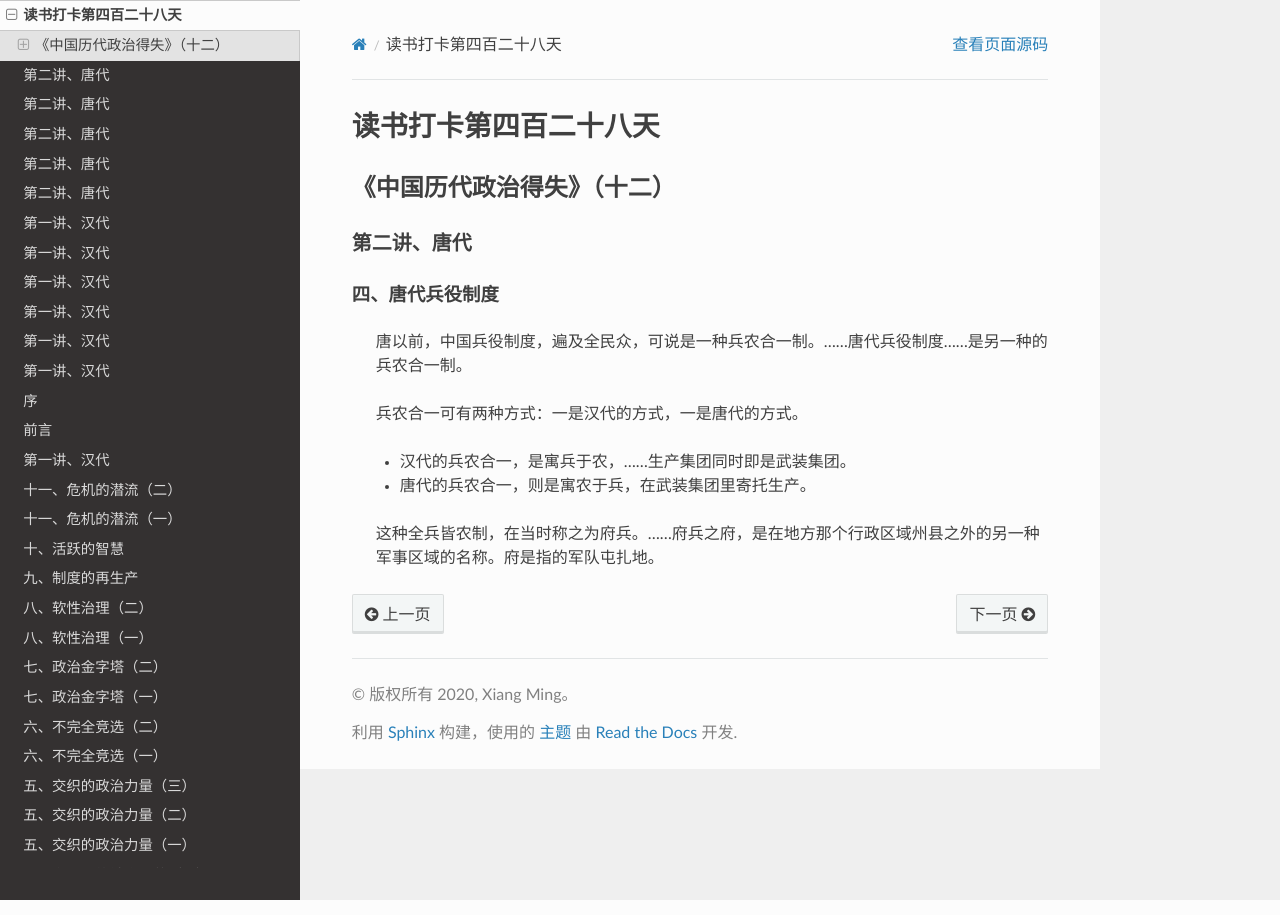
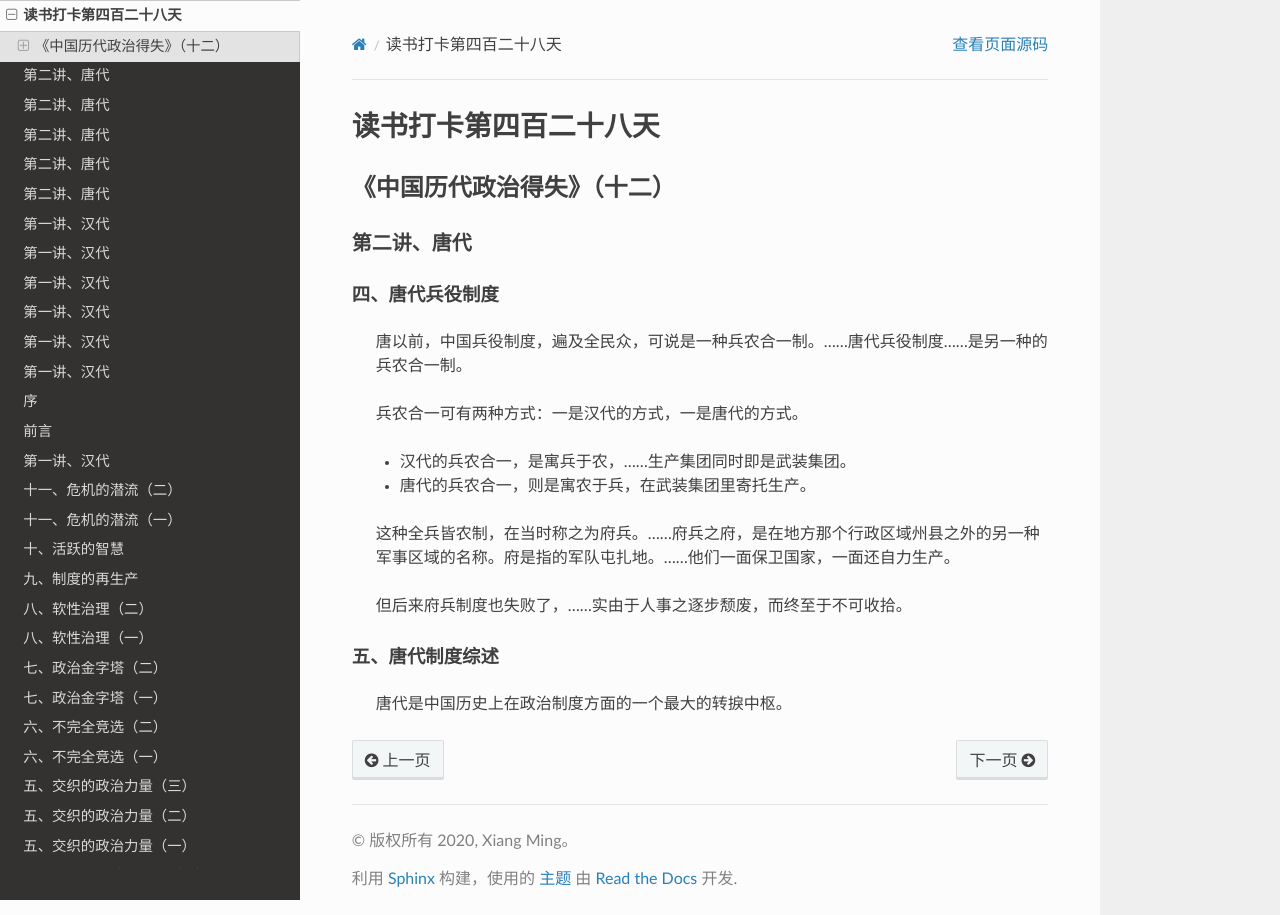
Before and after one commit to xiangming1975/reading, a Sphinx documentation site: the page built from source/2021-09-27.md, in a window 1280 px wide. Built offline with Sphinx 7.4.7 and the Read the Docs theme 2.0.0, drawn with Linux system fonts in a browser that asks for light colours.

```diff
--- a/source/2021-09-27.md
+++ b/source/2021-09-27.md
@@ -13,4 +13,10 @@
 > * 汉代的兵农合一，是寓兵于农，……生产集团同时即是武装集团。
 > * 唐代的兵农合一，则是寓农于兵，在武装集团里寄托生产。
 
-> 这种全兵皆农制，在当时称之为府兵。……府兵之府，是在地方那个行政区域州县之外的另一种军事区域的名称。府是指的军队屯扎地。
+> 这种全兵皆农制，在当时称之为府兵。……府兵之府，是在地方那个行政区域州县之外的另一种军事区域的名称。府是指的军队屯扎地。……他们一面保卫国家，一面还自力生产。
+
+> 但后来府兵制度也失败了，……实由于人事之逐步颓废，而终至于不可收拾。
+
+#### 五、唐代制度综述
+
+> 唐代是中国历史上在政治制度方面的一个最大的转捩中枢。
```
Also changed, not shown: source/2021-09-28.md (added, +18 -0 lines).
